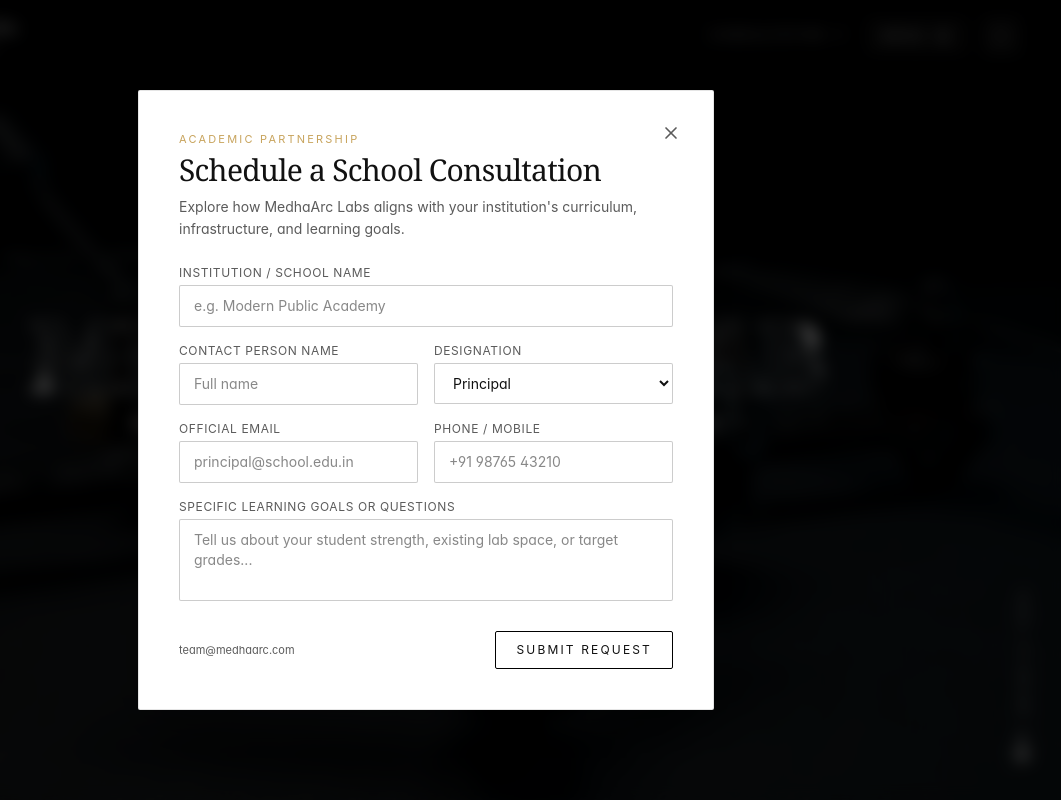
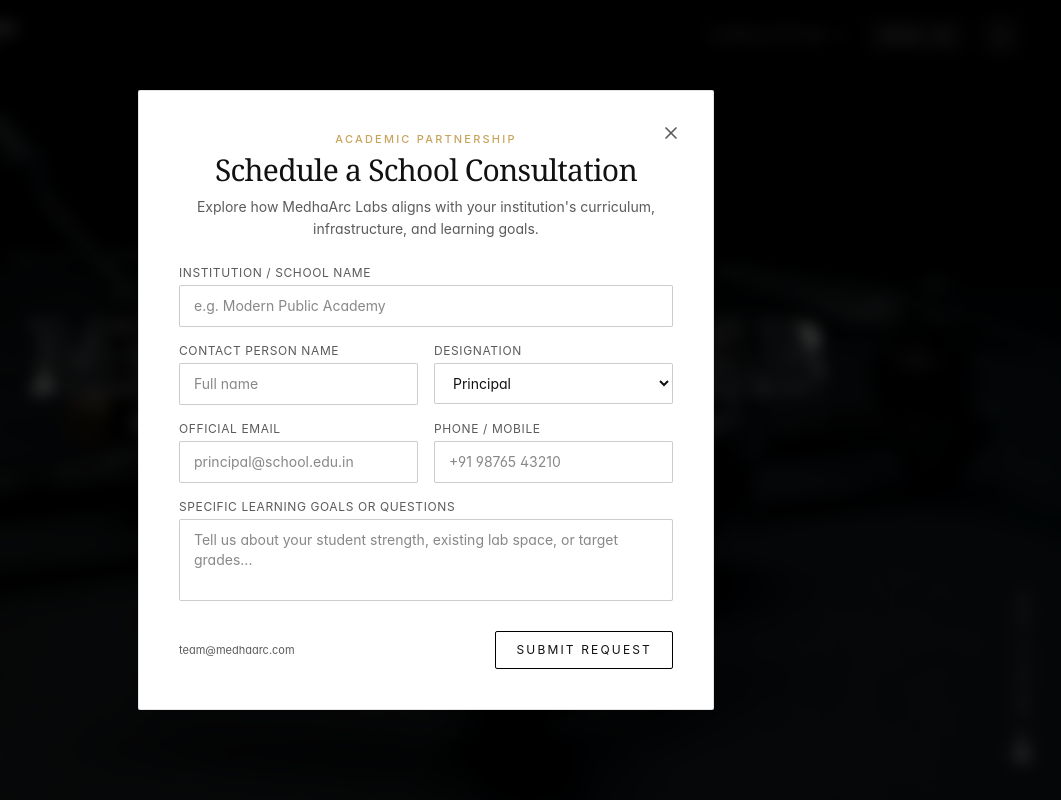
Before and after one commit to sonisuryansh/Sponser_Page, a React (Vite) app: page / in a window 1280 px wide. Both pictures are taken after a click on the button "CONSULTATION". Shown: the whole page, without its empty margins (214-1275 px from the left). Built offline with nearby package versions, Linux system fonts and the light colour scheme.

Commit message:
feat(modal): center Schedule a School Consultation header block

```diff
--- a/src/components/ContactModal.tsx
+++ b/src/components/ContactModal.tsx
@@ -88,16 +88,16 @@ export const ContactModal: React.FC<ContactModalProps> = ({ isOpen, onClose }) =
           </div>
         ) : (
           <div>
-            <div className="text-[11px] uppercase tracking-[0.2em] text-[#c8a45d] mb-1">
+            <div className="text-[11px] uppercase tracking-[0.2em] text-[#c8a45d] mb-1 text-center font-medium">
               Academic Partnership
             </div>
             <h2
               id="contact-modal-title"
-              className="font-serif text-2xl md:text-3xl font-medium tracking-tight text-[#111111] mb-2"
+              className="font-serif text-2xl md:text-3xl font-medium tracking-tight text-[#111111] mb-2 text-center"
             >
               Schedule a School Consultation
             </h2>
-            <p className="text-sm text-[#5b5b5b] mb-6 leading-relaxed">
+            <p className="text-sm text-[#5b5b5b] mb-6 leading-relaxed text-center max-w-lg mx-auto">
               Explore how {siteConfig.brandName} aligns with your institution&apos;s curriculum, infrastructure, and learning goals.
             </p>
 
```
